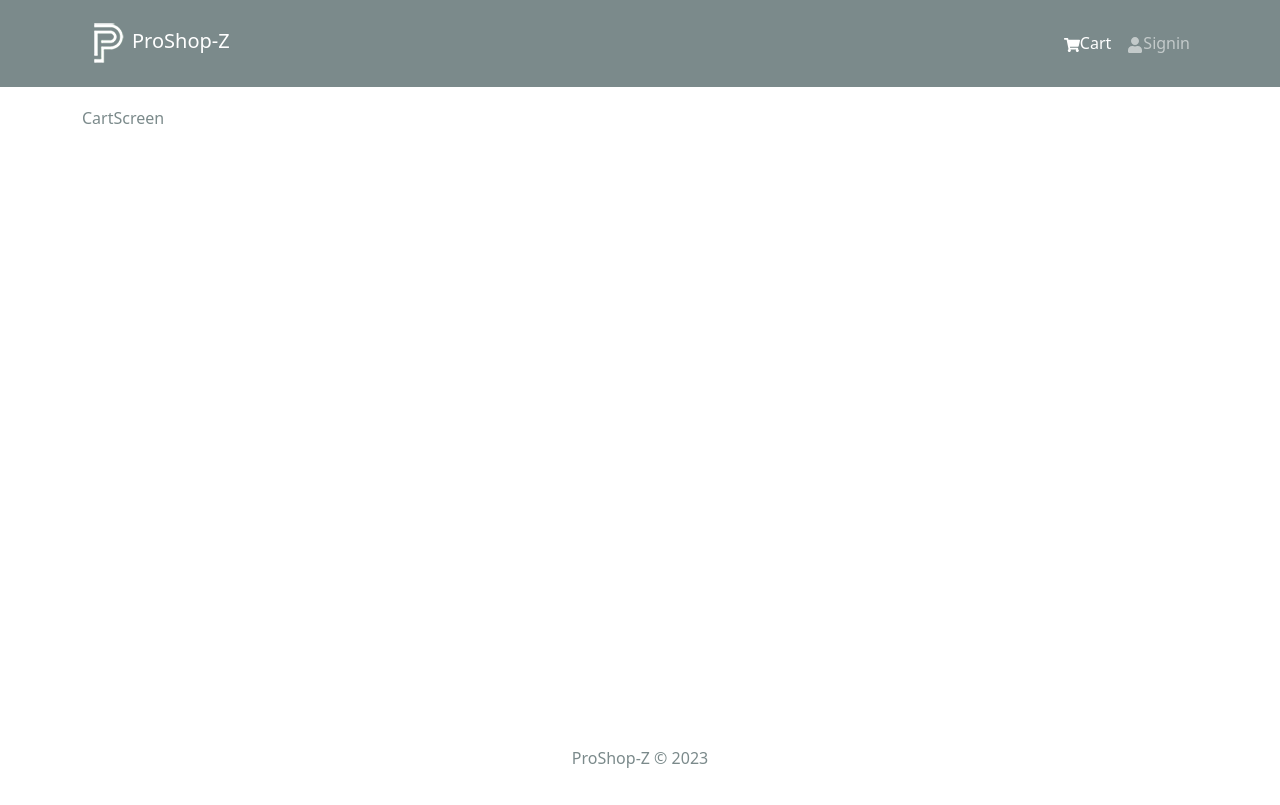
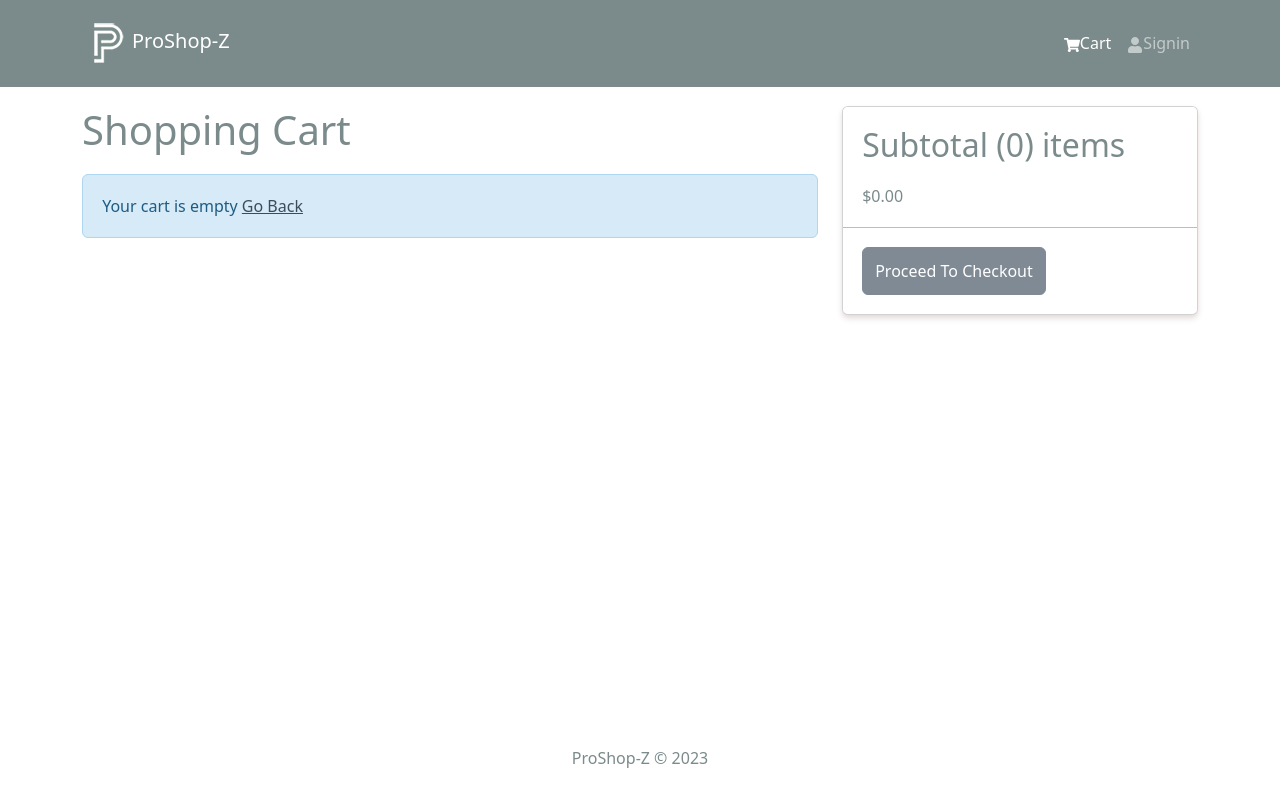
Before and after one commit to zabihshaik/proshop-z, a React (Create React App) app in the folder frontend/: page /cart in a window 1280 px wide. Built offline with nearby package versions, Linux system fonts and the light colour scheme.

Commit message:
feat: cartScreen UI done, some functionality bal

```diff
--- a/frontend/src/screens/CartScreen.jsx
+++ b/frontend/src/screens/CartScreen.jsx
@@ -1,7 +1,7 @@
 import React from 'react';
 import { Link, useNavigate } from 'react-router-dom';
 import { useDispatch, useSelector } from 'react-redux';
-import { Row, Col, ListGroup, Image, Form, Button, Card } from 'react-bootstrap';
+import { Row, Col, ListGroup, Image, Form, Button, Card, ListGroupItem } from 'react-bootstrap';
 import { FaTrash } from 'react-icons/fa';
 import Message from '../components/Message';
 
@@ -9,8 +9,72 @@
     const navigate = useNavigate();
     const dispatch = useDispatch();
 
+    const cart = useSelector((state) => state.cart);
+    const { cartItems } = cart;
+
   return (
-    <div>CartScreen</div>
+    <Row>
+        <Col md={8}>
+            <h1 style={{marginBottom: '20px'}}>Shopping Cart</h1>
+            {cartItems.length === 0 ? (
+                <Message>
+                    Your cart is empty <Link to='/'>Go Back</Link>
+                </Message>
+            ) : (
+                <ListGroup variant='flush'>
+                    {cartItems.map((item) =>(
+                        <ListGroup.Item key={item._id}>
+                            <Row>
+                                <Col md={2}>
+                                    <Image src={item.image} alt={item.name} fluid rounded />
+                                </Col>
+                                <Col md={3}>
+                                    <Link to={`/product/${item._id}`}>{item.name}</Link>
+                                </Col>
+                                <Col md={2}>
+                                    ${item.price}
+                                </Col>
+                                <Col md={2}>
+                                <Form.Control
+                                    as='select'
+                                    value={item.qty}
+                                    onChange={(e) => {}}>
+                                        {[...Array(item.countInStock).keys()].map((x) => (
+                                            <option key={x + 1} value={x + 1}>
+                                                {x + 1}
+                                            </option>
+                                        ))}
+                                    </Form.Control>
+                                </Col>
+                                <Col md={2}>
+                                    <Button type='button' variant='light'>
+                                        <FaTrash />
+                                    </Button>
+                                </Col>
+                            </Row>
+                        </ListGroup.Item>
+                    ))}
+                </ListGroup>
+            )}
+        </Col>
+        <Col md={4}>
+            <Card>
+              <ListGroup variant='flush'>
+                <ListGroup.Item>
+                    <h2>
+                        Subtotal ({cartItems.reduce((acc, item) => acc + item.qty, 0)}) items
+                    </h2>
+                    ${cartItems.reduce((acc, item) => acc + item.qty * item.price, 0).toFixed(2)}
+                </ListGroup.Item>
+                <ListGroup.Item>
+                    <Button type='button' className='btn-block' disabled={cartItems.length === 0}>
+                        Proceed To Checkout
+                    </Button>
+                </ListGroup.Item>
+              </ListGroup>
+            </Card>
+        </Col>
+    </Row>
   )
 }
 
```
